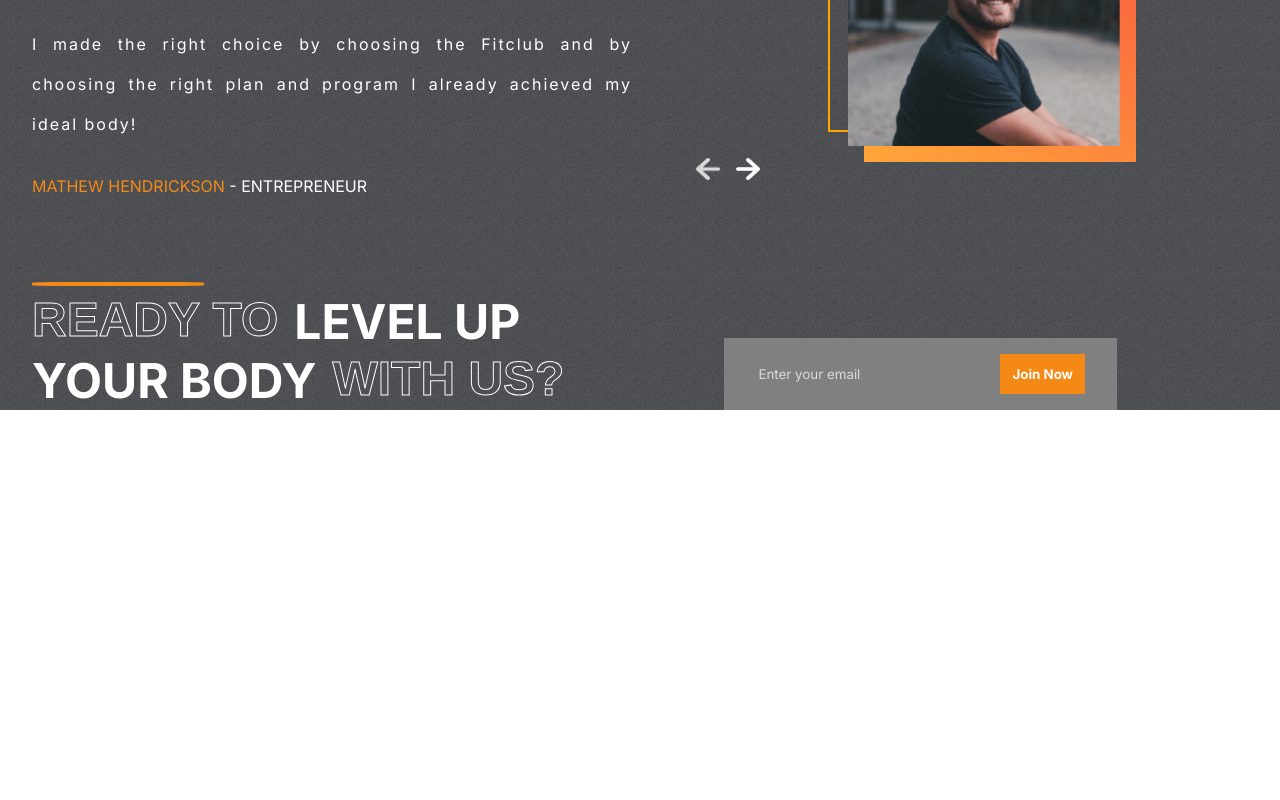
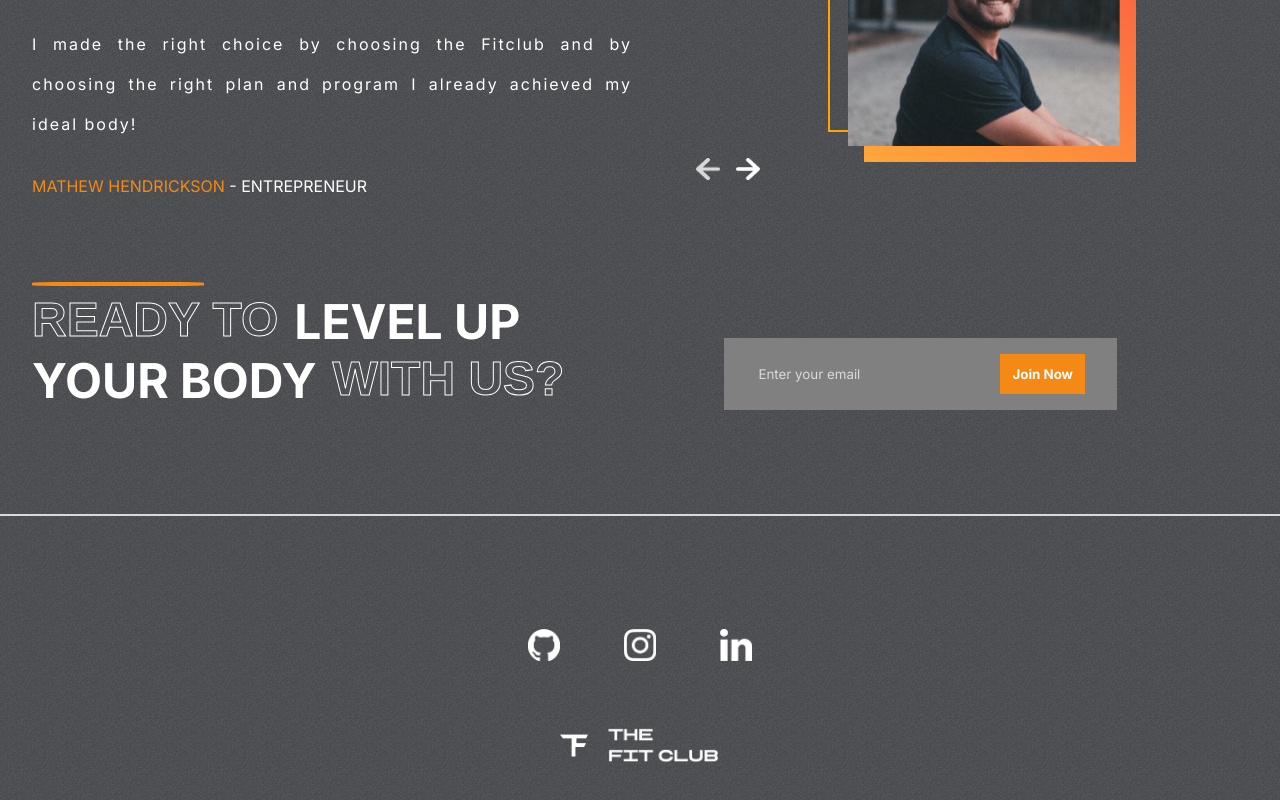
Before and after one commit to cotnals99/react_gym, a React (Create React App) app: page / in a window 1280 px wide. Shown: the part 2767-3567 px from the top of the page. Before the commit the page ends 3177 px from the top, so only its background shows below. Built offline with nearby package versions, Linux system fonts and the light colour scheme.

Commit message:
Footer completed

```diff
--- a/src/App.js
+++ b/src/App.js
@@ -1,4 +1,5 @@
 import './App.css';
+import Footer from './components/Footer/Footer';
 import Hero from './components/Hero/Hero';
 import Join from './components/Join/Join';
 import { Plans } from './components/Plans/Plans';
@@ -14,6 +15,7 @@
           <Plans/>
           <Testimonials/>
           <Join/>
+          <Footer/>
     </div>
   );
 }
--- /dev/null
+++ b/src/components/Footer/Footer.css
@@ -0,0 +1,32 @@
+.Footer-container{
+    position: relative;
+}
+
+.Footer-container>hr{
+    border: 1px solid var(--lightgray)
+}
+
+.Footer{
+    display: flex;
+    flex-direction: column;
+    padding: 1rem 2rem;
+    gap: 4rem;
+    align-items: center;
+    justify-content: center;
+    height: 20rem;
+}
+
+.social-link{
+    display: flex;
+    gap: 4rem;
+}
+
+.social-link>img{
+    cursor: pointer;
+    width: 2rem;
+    height: 2rem;
+}
+
+.logo-f>img{
+    width: 10rem;
+}
--- /dev/null
+++ b/src/components/Footer/Footer.jsx
@@ -0,0 +1,26 @@
+import React from "react";
+import "./Footer.css";
+import Github from "../../assets/github.png";
+import Instagram from "../../assets/instagram.png";
+import Linkedin from "../../assets/linkedin.png";
+import Logo from "../../assets/logo.png";
+
+const Footer = () => {
+  return (
+    <div className="Footer-container">
+      <hr />
+      <div className="Footer">
+        <div className="social-link">
+          <img src={Github} alt="" />
+          <img src={Instagram} alt="" />
+          <img src={Linkedin} alt="" />
+        </div>
+        <div className="logo-f">
+            <img src={Logo} alt="" />
+        </div>
+      </div>
+    </div>
+  );
+};
+
+export default Footer;
```
